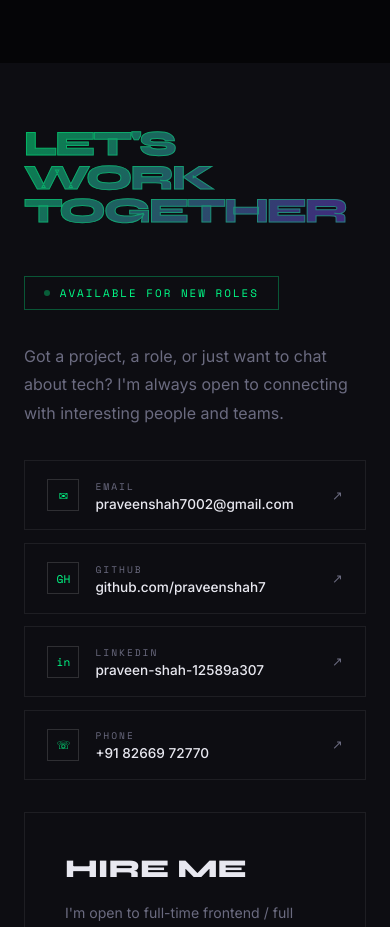
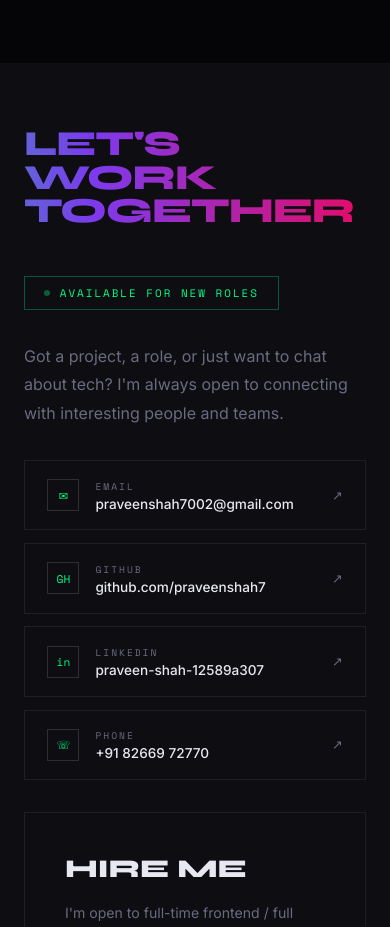
Before and after one commit to praveenshah7/New_Portfolio, a React (Create React App) app: page / in a window 390 px wide. Shown: the part 6781-7708 px from the top of the page. Built offline with nearby package versions, Linux system fonts and the light colour scheme.

Commit message:
smaller contact heading on mobile

```diff
--- a/src/components/Contact.js
+++ b/src/components/Contact.js
@@ -12,12 +12,13 @@ export default function Contact() {
     <section id="contact" style={{ padding: '7rem 5rem', background: '#0d0d12', overflow: 'hidden' }}>
       <div className="contact-heading" style={{
         fontFamily: "'Syne', sans-serif", fontWeight: 800,
-        fontSize: 'clamp(2.2rem,8vw,7rem)', textTransform: 'uppercase',
+        fontSize: 'clamp(1.8rem,7vw,7rem)', textTransform: 'uppercase',
         letterSpacing: '-2px', lineHeight: 0.95,
-        background: 'linear-gradient(135deg, rgba(0,255,136,0.5), rgba(124,58,237,0.5))',
+        background: 'linear-gradient(90deg, #00ff88, #7c3aed, #ff0044, #00ff88)',
+        backgroundSize: '300% 100%',
         WebkitBackgroundClip: 'text', WebkitTextFillColor: 'transparent',
         backgroundClip: 'text',
-        WebkitTextStroke: '1.5px rgba(0,255,136,0.4)',
+        animation: 'gradientMove 6s linear infinite',
         marginBottom: '3rem', userSelect: 'none', wordBreak: 'break-word',
       }}>
         Let's Work Together
@@ -80,12 +81,19 @@ export default function Contact() {
 
       <style>{`
         @keyframes blink{0%,100%{opacity:1}50%{opacity:0.2}}
+        @keyframes gradientMove {
+          0% { background-position: 0% 50%; }
+          100% { background-position: 300% 50%; }
+        }
         @media(max-width:900px){
           #contact { padding: 4rem 1.5rem !important; }
           .contact-grid { grid-template-columns: 1fr !important; gap: 2rem !important; }
         }
         @media(max-width:480px){
-          .contact-heading { -webkit-text-stroke: 1px rgba(0,255,136,0.4) !important; }
+          .contact-heading {
+            font-size: 2.2rem !important;
+            letter-spacing: -1px !important;
+          }
         }
       `}</style>
     </section>
```
